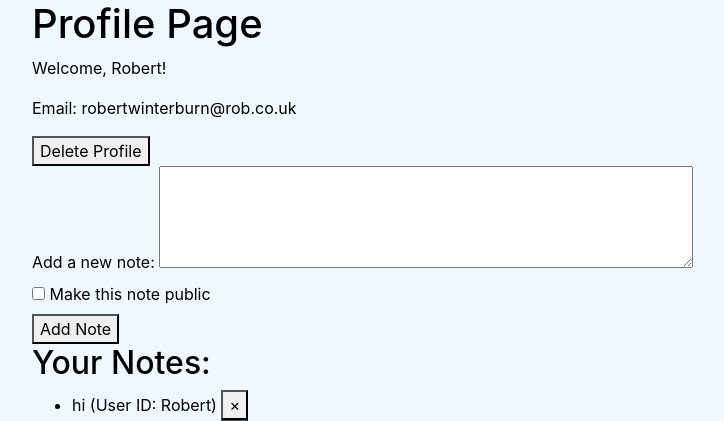
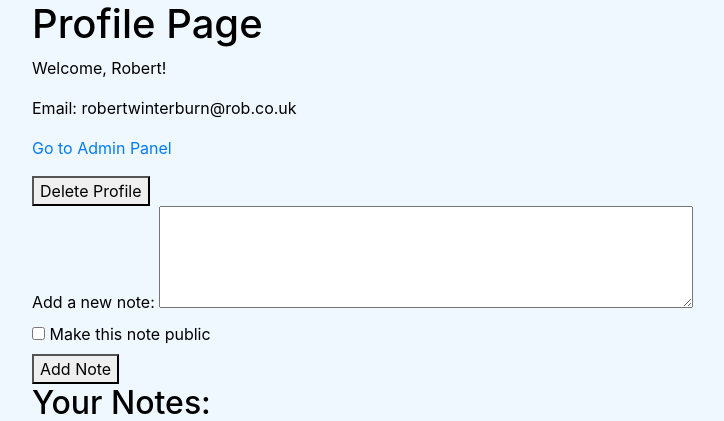
Before and after one commit to RWinterburn/Project-3, a Flask app: page /profile in a window 1280 px wide. Shown: the part 56-477 px from the top of the page, without its empty margins (53-777 px from the left). Run offline with Flask 3, Linux system fonts and the light colour scheme; a user stored in the database is signed in; some libraries are stand-ins or nearby versions.

Commit message:
added admin panel for admin users

```diff
--- a/app.py
+++ b/app.py
@@ -1,7 +1,7 @@
-from flask import Flask, render_template
+from flask import Flask, render_template, redirect, url_for, request
 from flask_sqlalchemy import SQLAlchemy
 from os import path
-from flask_login import LoginManager
+from flask_login import LoginManager, current_user
 from flask_wtf.csrf import CSRFProtect
 from flask_admin import Admin
 from flask_admin.contrib.sqla import ModelView
@@ -11,13 +11,11 @@ db = SQLAlchemy()
 DB_NAME = "database.db"
 admin = Admin()
 
-
 def create_app():
     app = Flask(__name__, template_folder='app/templates')
     app.config["SECRET_KEY"] = "secret"
     app.config['SQLALCHEMY_DATABASE_URI'] = f'sqlite:///{DB_NAME}'
     csrf = CSRFProtect(app)
-
 
     # Initialize the database with the app
     db.init_app(app)
@@ -26,10 +24,20 @@ def create_app():
     # Import models here to avoid circular imports
     from models import User, Note, BlogPost, Comment
 
-    admin.add_view(ModelView(User, db.session))
-    # You can add other models similarly if needed
-    admin.add_view(ModelView(BlogPost, db.session))
-    admin.add_view(ModelView(Comment, db.session))
+    # Custom admin view class
+    class AdminModelView(ModelView):
+        def is_accessible(self):
+            return current_user.is_authenticated and current_user.is_admin
+
+        def inaccessible_callback(self, name, **kwargs):
+            # Redirect to login page if the user doesn't have access
+            return redirect(url_for('auth.login'))
+
+    # Add views for your models
+    admin.add_view(AdminModelView(User, db.session))
+    admin.add_view(AdminModelView(BlogPost, db.session))
+    admin.add_view(AdminModelView(Comment, db.session))
+    admin.add_view(AdminModelView(Note, db.session))
 
     # Initialize LoginManager
     login_manager = LoginManager()
@@ -44,9 +52,15 @@ def create_app():
     from views import views
     from auth import auth
 
-
     app.register_blueprint(views, url_prefix='/')
     app.register_blueprint(auth, url_prefix='/')
+
+    # Create hidden route to access the admin panel
+    @app.route('/secret-admin')
+    def secret_admin():
+        if current_user.is_authenticated and current_user.is_admin:
+            return redirect('/admin')
+        return redirect(url_for('auth.login'))
 
     csrf = CSRFProtect(app)
 
--- a/app/templates/profile.html
+++ b/app/templates/profile.html
@@ -6,6 +6,10 @@
 <h1>Profile Page</h1>
 <p>Welcome, {{ user.first_name }}!</p>
 <p>Email: {{ user.email }}</p>
+
+{% if user.is_admin %}
+    <p><a href="{{ url_for('admin.index') }}">Go to Admin Panel</a></p>
+{% endif %}
 
 <!-- Form for deleting profile -->
 <form id="delete-profile-form" method="POST">
```
Also changed, not shown: README2.MD, instance/database.db.
